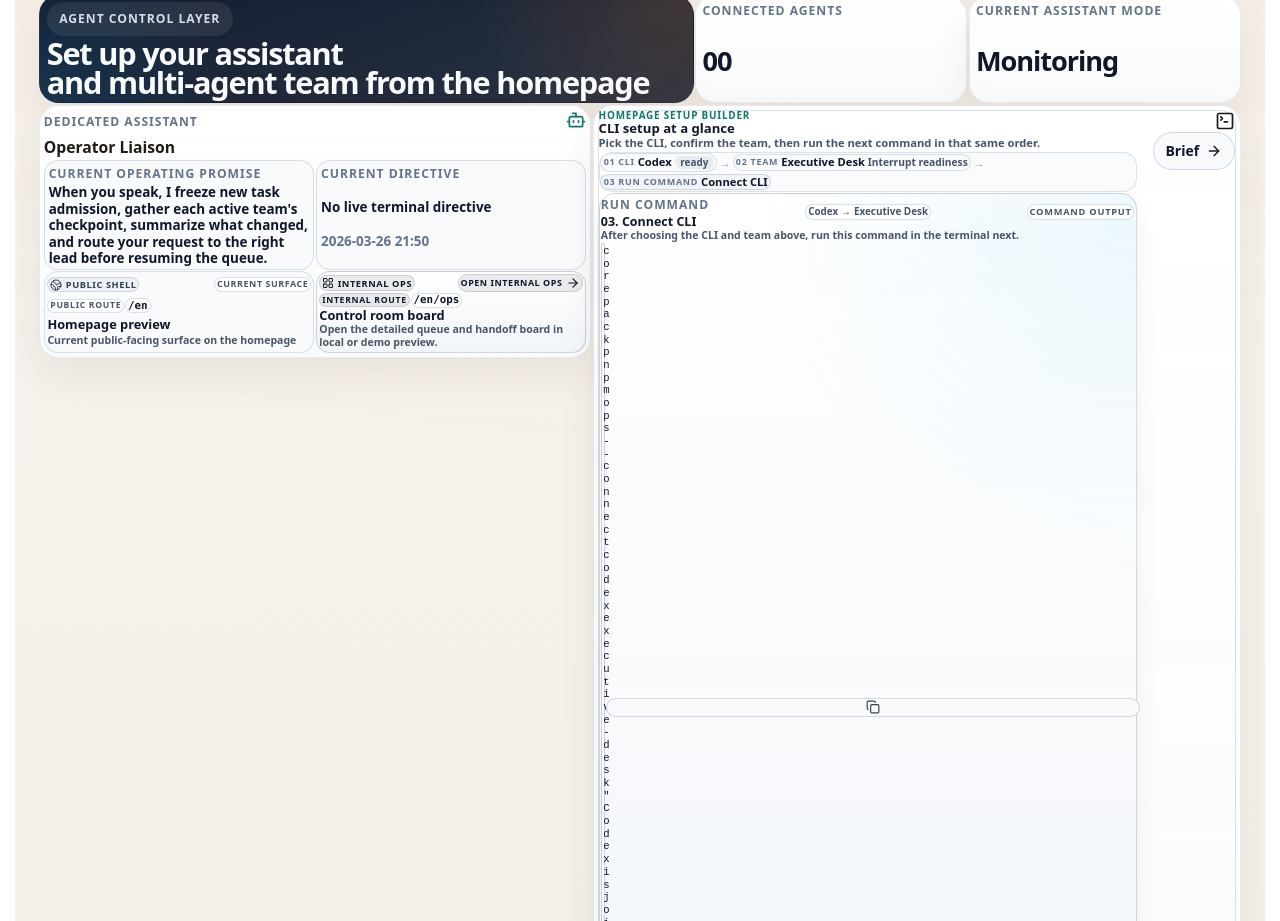
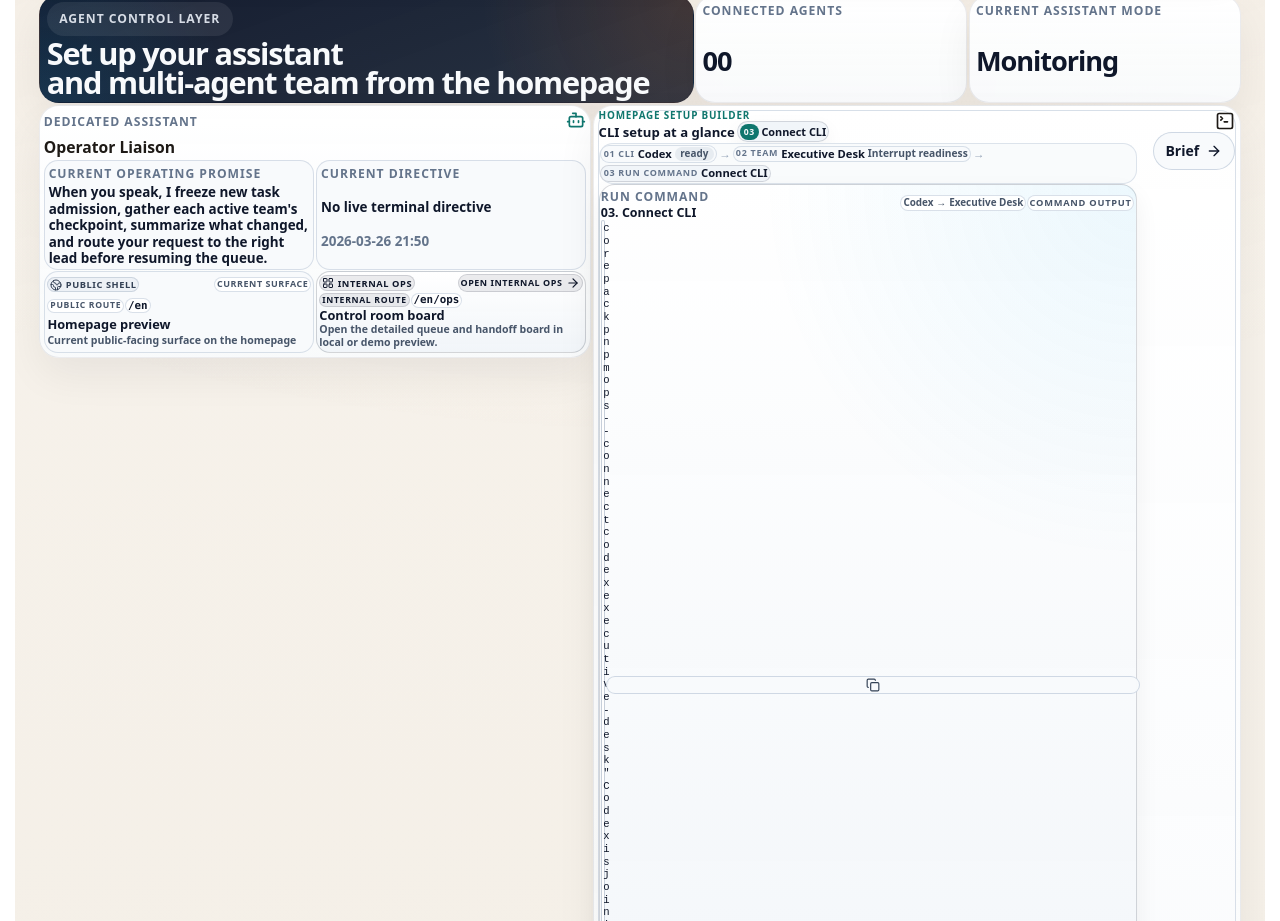
Before and after one commit to GongJae00/research-pages, a Next.js app in the folder apps/web/: page /en in a window 1280 px wide. Shown: the part 1580-2501 px from the top of the page. Built offline with nearby package versions, Linux system fonts and the light colour scheme; no server answers.

Commit message:
Autonomy batch 1722: shell-experience

```diff
--- a/apps/web/src/components/homepage-agent-control-section.module.css
+++ b/apps/web/src/components/homepage-agent-control-section.module.css
@@ -565,6 +565,42 @@
   margin-top: 0;
 }
 
+.setupTitleBadge {
+  display: inline-flex;
+  align-items: center;
+  gap: 0.18rem;
+  min-width: 0;
+  padding: 0.08rem 0.14rem;
+  border: 1px solid rgba(15, 23, 42, 0.14);
+  border-radius: 999px;
+  background: rgba(241, 245, 249, 0.98);
+  box-shadow: 0 8px 20px rgba(15, 23, 42, 0.05);
+}
+
+.setupTitleBadgeStep {
+  display: inline-flex;
+  align-items: center;
+  justify-content: center;
+  min-width: 1.02rem;
+  min-height: 1.02rem;
+  padding: 0 0.24rem;
+  border-radius: 999px;
+  background: #0f766e;
+  color: #f8fafc;
+  font-size: 0.54rem;
+  font-weight: 800;
+  letter-spacing: 0.06em;
+  line-height: 1;
+}
+
+.setupTitleBadge strong {
+  min-width: 0;
+  color: #0f172a;
+  font-size: 0.68rem;
+  line-height: 1.1;
+  overflow-wrap: anywhere;
+}
+
 .setupHeaderFlow {
   display: flex;
   flex-wrap: wrap;
@@ -905,6 +941,14 @@
   color: #0f172a;
   font-size: 0.78rem;
   line-height: 1.08;
+}
+
+.setupCommandInlineMeta {
+  display: inline-flex;
+  align-items: center;
+  flex-wrap: wrap;
+  justify-content: flex-end;
+  gap: 0.05rem;
 }
 
 .setupCommandInlinePath {
@@ -2683,6 +2727,11 @@
     align-items: flex-start;
   }
 
+  .setupCommandInlineMeta {
+    width: 100%;
+    justify-content: flex-start;
+  }
+
   .setupCommandInlineMain .copyIconButton {
     width: 100%;
   }
--- a/apps/web/src/components/homepage-agent-control-section.tsx
+++ b/apps/web/src/components/homepage-agent-control-section.tsx
@@ -495,8 +495,14 @@ export function HomepageAgentControlSection({
                 <span className={styles.setupEyebrow}>{copy.setupBuilderLabel}</span>
                 <div className={styles.setupTitleRow}>
                   <h4>{copy.setupBuilderTitle}</h4>
+                  {nextSetupCommand ? (
+                    <span className={styles.setupTitleBadge}>
+                      <span className={styles.setupTitleBadgeStep}>03</span>
+                      <strong>{nextSetupCommand.title}</strong>
+                    </span>
+                  ) : null}
                 </div>
-                <p className={styles.setupSequenceIntro}>{copy.setupSequenceIntro}</p>
+                {!nextSetupCommand ? <p className={styles.setupSequenceIntro}>{copy.setupSequenceIntro}</p> : null}
                 {nextSetupCommand ? (
                   <>
                     <div className={`${styles.setupDigestLine} ${styles.setupHeaderScan}`} aria-label={setupFlowLabel}>
@@ -532,6 +538,7 @@ export function HomepageAgentControlSection({
                           <span className={styles.metaLabel}>{copy.runCommandLabel}</span>
                           <strong>{`03. ${nextSetupCommand.title}`}</strong>
                         </div>
+                        <div className={styles.setupCommandInlineMeta}>
                           <span className={styles.setupCommandInlinePath}>
                             <span>{selectedProvider?.label ?? "-"}</span>
                             <span aria-hidden="true">&rarr;</span>
@@ -539,7 +546,7 @@ export function HomepageAgentControlSection({
                           </span>
                           <span className={styles.nextCommandOutput}>{setupOutputLabel}</span>
                         </div>
-                      <p className={styles.nextCommandHint}>{copy.nextCommandHelp}</p>
+                      </div>
 
                       <div className={styles.setupCommandInlineMain}>
                         <code>{nextSetupCommand.command}</code>
```
Lines whose indentation alone changed are shown as unchanged.
